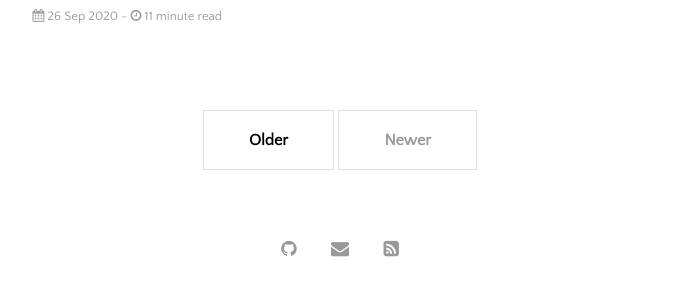
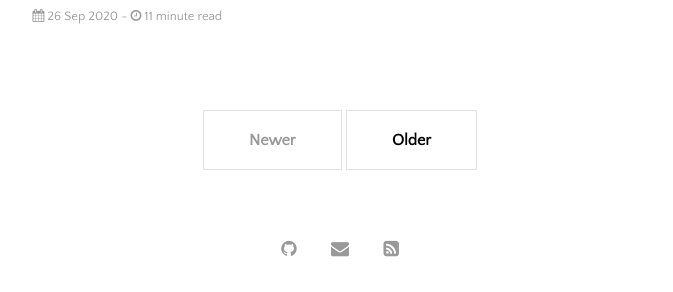
Before and after one commit to RM-Terrell/RM-Terrell.github.io, a Jekyll site: the page built from index.html, in a window 1280 px wide and 900 px high, scrolled down 2022 px. Shown: the part 605-897 px from the top of the window, without its empty margins (300-973 px from the left). Built offline with Jekyll 4.4.1, drawn with Linux system fonts in a browser that asks for light colours; the list of posts is cut into pages by our own code.

Commit message:
pagination

```diff
--- a/_layouts/home.html
+++ b/_layouts/home.html
@@ -22,15 +22,15 @@ title: Home
 
 <!-- Pagination links -->
 <div class="pagination">
+  {% if paginator.previous_page %}
+    <a class="pagination-button pagination-active" href="{{ site.baseurl }}{{ paginator.previous_page_path }}">{{ site.data.settings.pagination.next_page }}</a>
+  {% else %}
+    <span class="pagination-button">{{ site.data.settings.pagination.next_page }}</span>
+  {% endif %}
+
   {% if paginator.next_page %}
     <a class="pagination-button pagination-active next" href="{{ site.github.url }}{{ paginator.next_page_path }}">{{ site.data.settings.pagination.previous_page }}</a>
   {% else %}
     <span class="pagination-button">{{ site.data.settings.pagination.previous_page }}</span>
   {% endif %}
-
-  {% if paginator.previous_page %}
-    <a class="pagination-button pagination-active" href="{{ site.baseurl }}{{ paginator.previous_page_path }}">{{ site.data.settings.pagination.next_page }}</a>
-  {% else %}
-    <span class="pagination-button">{{ site.data.settings.pagination.next_page }}</span>
-  {% endif %}
 </div>
```
